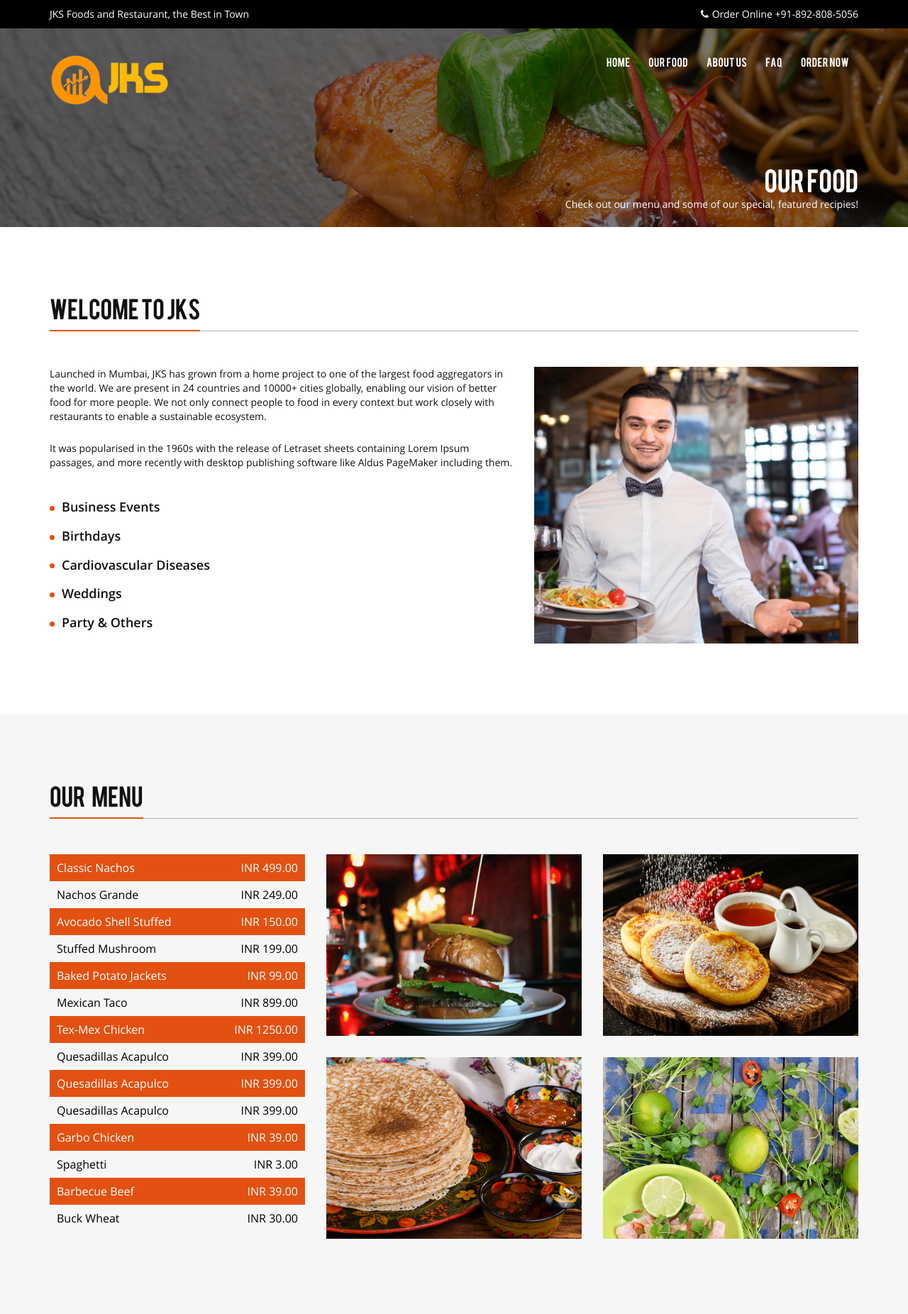
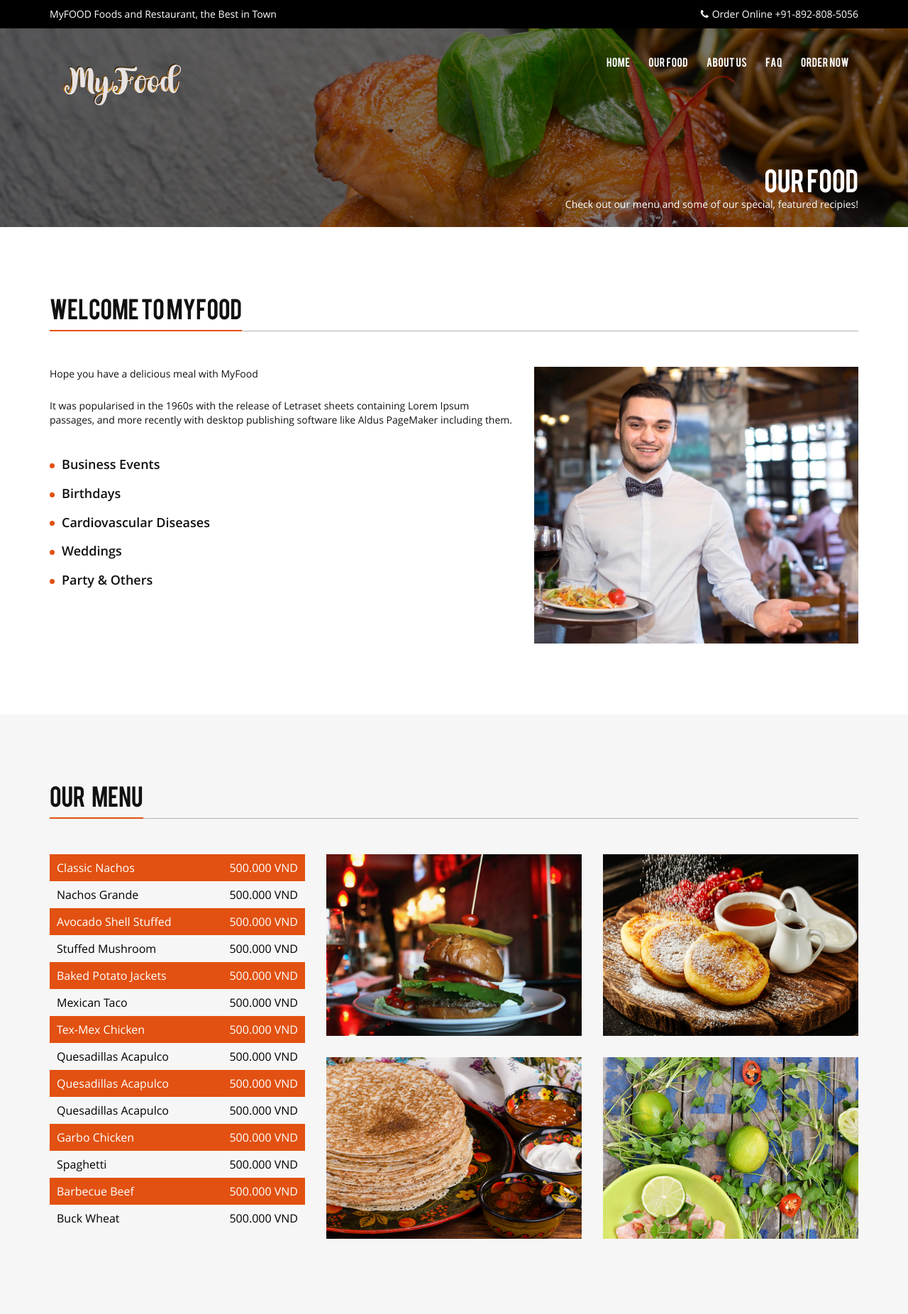
Before and after one commit to VuAnhDev/MyFood, a PHP site: page /food.html in a window 1280 px wide. Shown: the top 1852 px of the page at 71% size. Run offline with PHP 8.4, Linux system fonts and the light colour scheme; some libraries are stand-ins or nearby versions.

Commit message:
reupload

```diff
--- a/account/includes/connect.php
+++ b/account/includes/connect.php
@@ -1,6 +1,6 @@
 <?php
 session_start();
-$servername = "127.0.0.1";
+$servername = "localhost";
 $server_user = "root";
 $server_pass = "";
 $dbname = "food";
--- a/css/style.css
+++ b/css/style.css
@@ -624,6 +624,7 @@ ul.tags li a, ul.social_icon li a,
 }
 .navbar-brand {
   height: auto;
+  max-width: 200px;
 }
 #main-navigation .navbar-brand{
 	padding:24px 0;
@@ -971,7 +972,7 @@ ul.tags li a, ul.social_icon li a,
 #service-slider .owl-prev:hover, #service-slider .owl-prev:focus,
 #service-slider .owl-next:hover, #service-slider .owl-next:hover{
 	background:#e25111;
-	3color:#fff;
+	color:#fff;
 }
 /* ================== Our Services Ends ==================*/
 
--- a/food.html
+++ b/food.html
@@ -4,10 +4,10 @@
 <meta charset="utf-8">
 <meta http-equiv="X-UA-Compatible" content="IE=edge">
 <meta name="viewport" content="width=device-width, initial-scale=1">
-<title>JKS | Food</title>
+<title>MyFOOD | Food</title>
 <link rel="stylesheet" type="text/css" href="css/bootstrap.min.css">
 <link rel="stylesheet" type="text/css" href="css/font-awesome.min.css">
-<link rel="stylesheet" type="text/css" href="css/JKS-icons.css">
+<link rel="stylesheet" type="text/css" href="css/MyFOOD-icons.css">
 <link rel="stylesheet" type="text/css" href="css/settings.css">
 <link rel="stylesheet" type="text/css" href="css/owl.carousel.css">
 <link rel="stylesheet" type="text/css" href="css/owl.transitions.css">
@@ -42,7 +42,7 @@
   <div class="container">
     <div class="row">
       <div class="col-md-12">
-        <p class="pull-left hidden-xs">JKS Foods and Restaurant, the Best in Town</p>
+        <p class="pull-left hidden-xs">MyFOOD Foods and Restaurant, the Best in Town</p>
         <p class="pull-right"><i class="fa fa-phone"></i>Order Online +91-892-808-5056</p>
       </div>
     </div>
@@ -107,11 +107,11 @@
   <div class="container">
     <div class="row">
       <div class="col-md-12">
-         <h2 class="heading">Welcome to JKS</h2>
+         <h2 class="heading">Welcome to MyFOOD</h2>
          <hr class="heading_space">
       </div>
       <div class="col-md-7 col-sm-6">
-        <p class="half_space">Launched in Mumbai, JKS has grown from a home project to one of the largest food aggregators in the world. We are present in 24 countries and 10000+ cities globally, enabling our vision of better food for more people. We not only connect people to food in every context but work closely with restaurants to enable a sustainable ecosystem.</p>
+        <p class="half_space">Hope you have a delicious meal with MyFood</p>
         <p class="half_space"></p>
         <p class="half_space">It was popularised in the 1960s with the release of Letraset sheets containing Lorem Ipsum passages, and more recently with desktop publishing software like Aldus PageMaker including them.</p>
         <ul class="welcome_list">
@@ -123,7 +123,7 @@
         </ul>
       </div>
       <div class="col-md-5 col-sm-6">
-       <img class="img-responsive" src="images/welcome.jpg" alt="welcome JKS">
+       <img class="img-responsive" src="images/welcome.jpg" alt="welcome MyFOOD">
       </div>
     </div>
   </div>
@@ -142,20 +142,20 @@
     <div class="row">
     <div class="col-md-4">
         <ul class="menu_widget">
-          <li>Classic Nachos<span>INR 499.00</span></li>
-          <li>Nachos Grande<span>INR 249.00</span></li>
-          <li>Avocado Shell Stuffed<span>INR 150.00</span></li>
-          <li>Stuffed Mushroom<span>INR 199.00</span></li>
-          <li>Baked Potato Jackets<span>INR 99.00</span></li>
-          <li>Mexican Taco<span>INR 899.00</span></li>
-          <li>Tex-Mex Chicken<span>INR 1250.00</span></li>
-          <li>Quesadillas Acapulco<span>INR 399.00</span></li>
-          <li>Quesadillas Acapulco<span>INR 399.00</span></li>
-          <li>Quesadillas Acapulco<span>INR 399.00</span></li>
-          <li>Garbo Chicken<span>INR 39.00</span></li>
-          <li>Spaghetti<span>INR 3.00</span></li>
-          <li>Barbecue Beef <span>INR 39.00</span></li>
-          <li>Buck Wheat<span>INR 30.00</span></li>
+          <li>Classic Nachos<span>500.000 VND</span></li>
+          <li>Nachos Grande<span>500.000 VND</span></li>
+          <li>Avocado Shell Stuffed<span>500.000 VND</span></li>
+          <li>Stuffed Mushroom<span>500.000 VND</span></li>
+          <li>Baked Potato Jackets<span>500.000 VND</span></li>
+          <li>Mexican Taco<span>500.000 VND</span></li>
+          <li>Tex-Mex Chicken<span>500.000 VND</span></li>
+          <li>Quesadillas Acapulco<span>500.000 VND</span></li>
+          <li>Quesadillas Acapulco<span>500.000 VND</span></li>
+          <li>Quesadillas Acapulco<span>500.000 VND</span></li>
+          <li>Garbo Chicken<span>500.000 VND</span></li>
+          <li>Spaghetti<span>500.000 VND</span></li>
+          <li>Barbecue Beef <span>500.000 VND</span></li>
+          <li>Buck Wheat<span>500.000 VND</span></li>
         </ul>
       </div>
       <div class="col-md-8 grid_layout">
@@ -333,7 +333,7 @@
         <h4 class="heading">Who are we?</h4>
         <hr class="half_space">
         <p class="half_space"></p>
-        <p>Launched in Mumbai, JKS has grown from a home project to one of the largest food aggregators in the world. We are present in 24 countries and 10000+ cities globally, enabling our vision of better food for more people. We not only connect people to food in every context but work closely with restaurants to enable a sustainable ecosystem.</p>
+        <p>Hope you have a delicious meal with MyFood</p>
       </div>
       <div class="col-md-3 col-sm-6 footer_column">
         <h4 class="heading">Quick Links</h4>
@@ -367,15 +367,15 @@
         <h4 class="heading">Get in Touch</h4>
         <hr class="half_space">
         <p></p>
-        <p class="address"><i class="icon-location"></i>JKS, Opposite S.L.Raheja Hospital, Mahim Causeway, Mahim (West), Mumbai, Maharashtra 400016.</p>
-        <p class="address"><i class="fa fa-phone"></i>(+91) 892 808 5056</p>
-        <p class="address"><i class="icon-dollar"></i><a href="office@jks.com">office@jks.com</a></p>
+        <p class="address"><i class="icon-location"></i>MyFOOD, Da Loc, Hau Loc, Thanh Hoa</p>
+        <p class="address"><i class="fa fa-phone"></i>+84 999 999 999</p>
+        <p class="address"><i class="icon-dollar"></i><a href="office@MyFOOD.com">office@MyFOOD.com</a></p>
       </div>
     </div>
     <div class="row">
      <div class="col-md-12">
         <div class="copyright clearfix">
-          <p>Copyright &copy; 2020 JKS. All Right Reserved</p>
+          <p>Copyright &copy; 2023 MyFOOD. All Right Reserved</p>
           <ul class="social_icon">
                <li><a href="#" class="facebook"><i class="icon-facebook5"></i></a></li>
                <li><a href="#" class="twitter"><i class="icon-twitter4"></i></a></li>
```
Also changed, not shown: about.html (+8 -8 lines), account/sql/food.sql (+1 -8 lines), faq.html (+9 -9 lines), index.html (+15 -15 lines), account/js/plugins/jquery-validation/additional-methods.min.js, images/favicon.png, images/logo.png, 1 other file.
